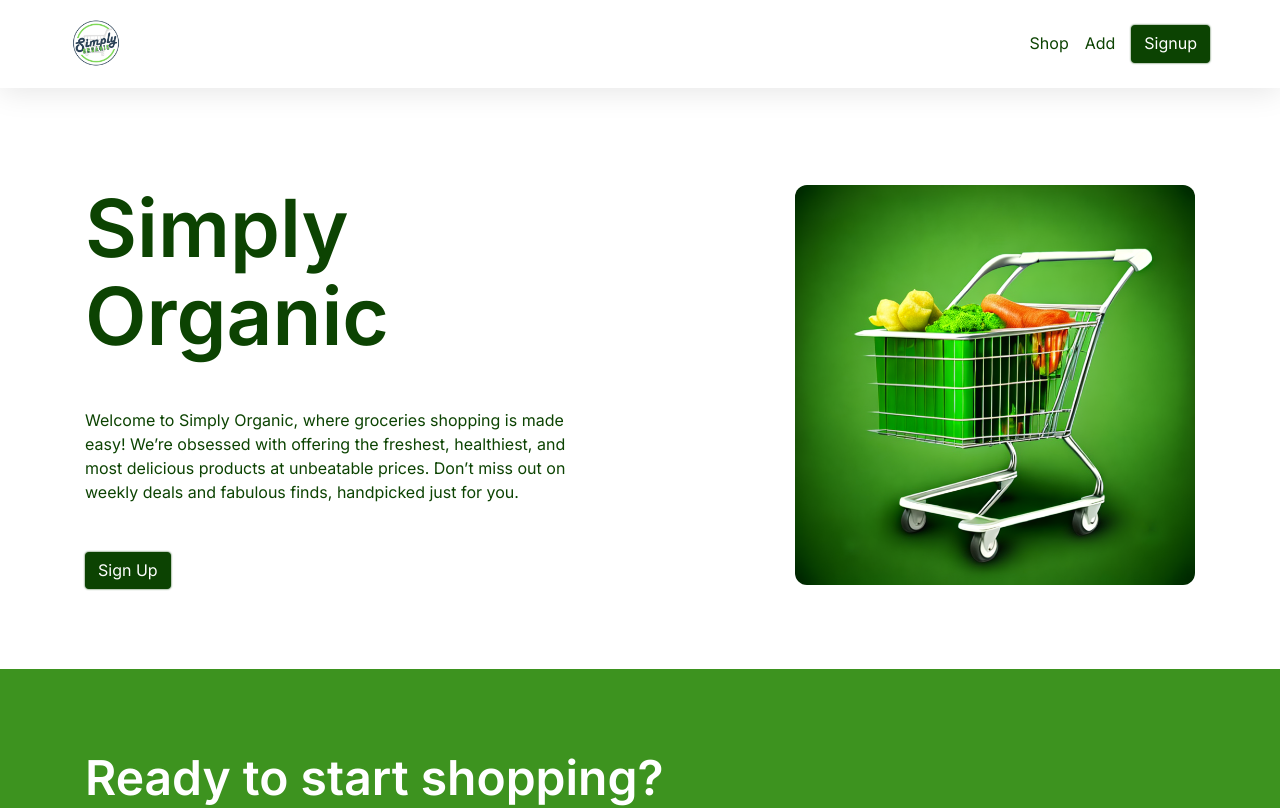
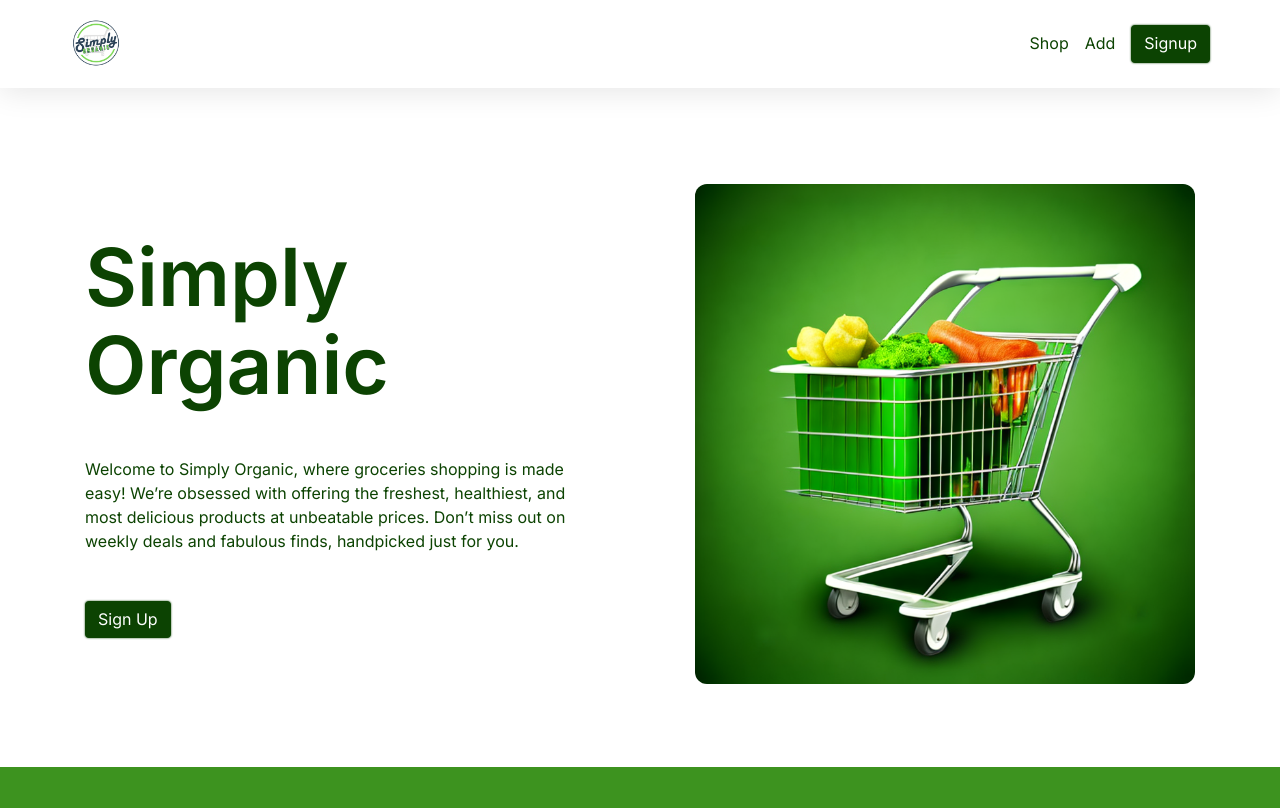
Before and after one commit to XinpinLiu/simply-organic, an Angular app in the folder client/: page / in a window 1280 px wide. Shown: the top 808 px of the page. Built offline with nearby package versions, Linux system fonts and the light colour scheme.

Commit message:
updated form size

```diff
--- a/client/src/app/components/add-product/add-product.component.css
+++ b/client/src/app/components/add-product/add-product.component.css
@@ -10,7 +10,7 @@
 }
 
 .submit-form {
-  max-width: 400px;
+  max-width: 500px;
   margin: auto;
   margin-top: 40px;
 }
--- a/client/src/app/components/home/home.component.css
+++ b/client/src/app/components/home/home.component.css
@@ -57,7 +57,7 @@
 }
 
 .hero-img {
-  max-width: 400px;
+  max-width: 500px;
 }
 
 .hero-img img {
--- a/client/src/app/components/product-details/product-details.component.css
+++ b/client/src/app/components/product-details/product-details.component.css
@@ -1,4 +1,4 @@
 .edit-form {
-  max-width: 400px;
+  max-width: 500px;
   margin: auto;
 }
--- a/client/src/app/components/product-edit/product-edit.component.css
+++ b/client/src/app/components/product-edit/product-edit.component.css
@@ -1,5 +1,5 @@
 .edit-form-container {
-  max-width: 400px;
+  max-width: 500px;
 }
 
 .edit-form-container h1 {
```
